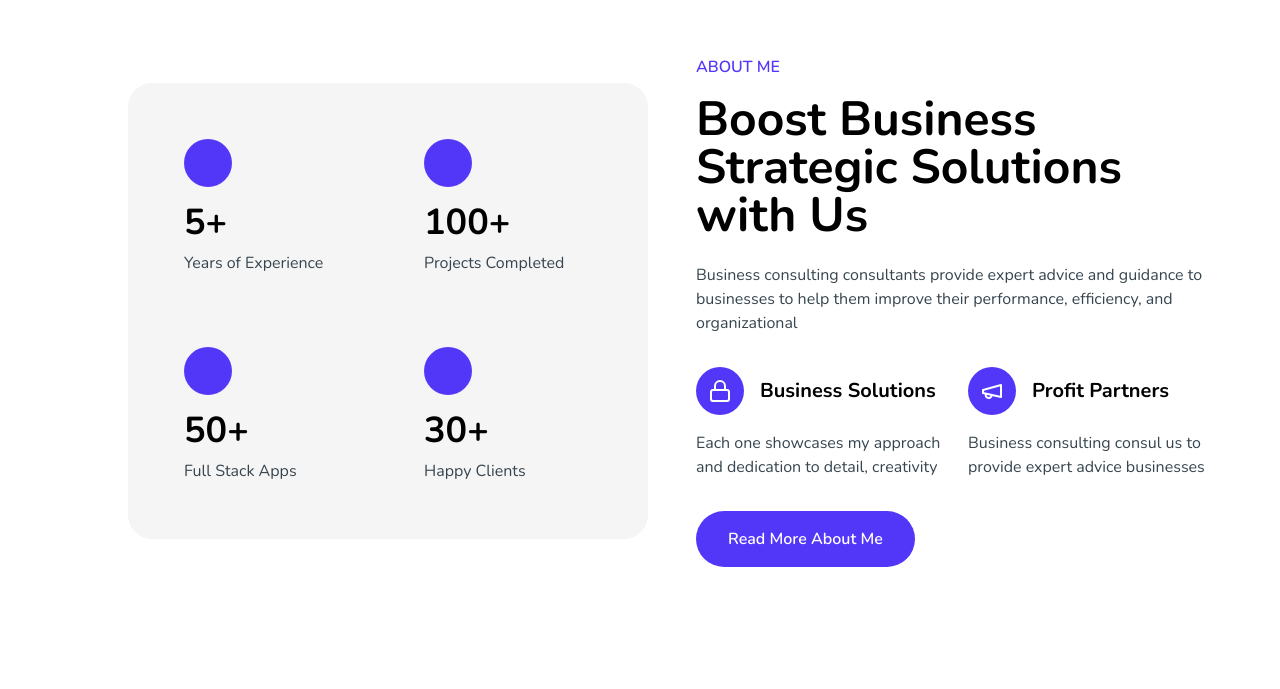
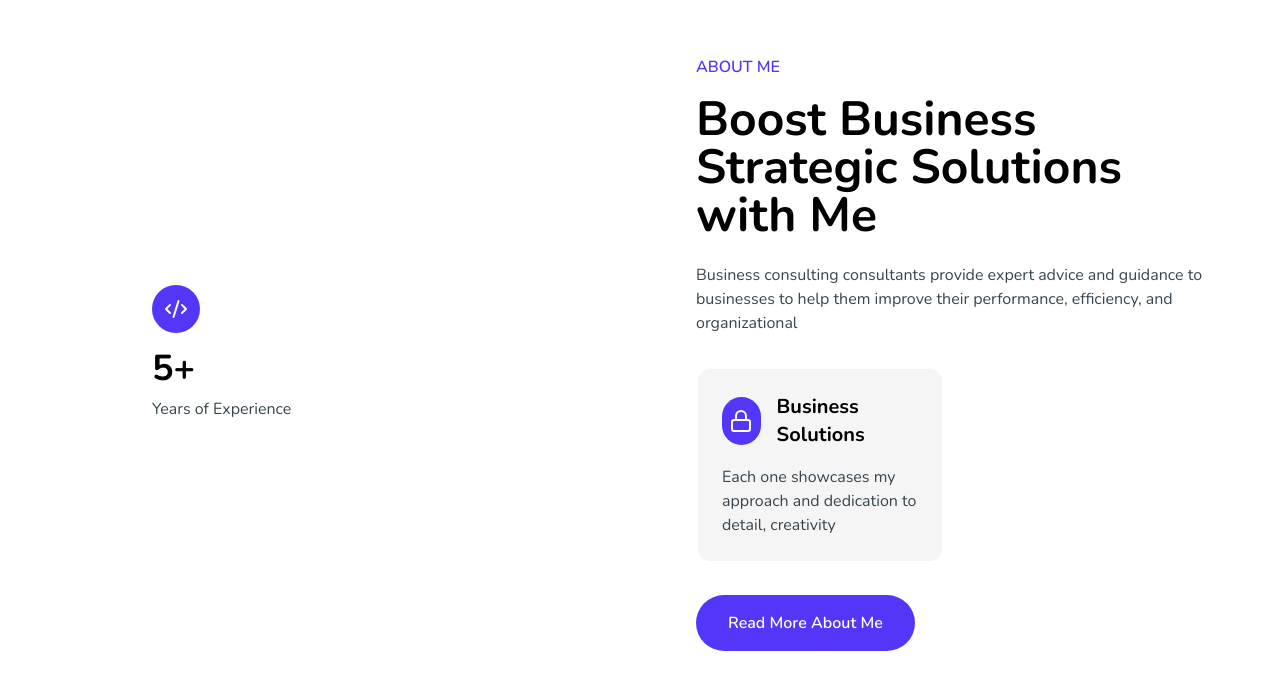
Before and after one commit to ahmedtahir2311/mappe, a Next.js app: page / in a window 1280 px wide. Shown: the part 1681-2370 px from the top of the page. Before the commit the page ends 2288 px from the top, so only its background shows below. Built offline with nearby package versions, Linux system fonts and the light colour scheme.

Commit message:
abbout section

```diff
--- a/src/components/module/about.tsx
+++ b/src/components/module/about.tsx
@@ -1,23 +1,16 @@
 import { StatCard } from '@/components/ui/stat-card';
 import { InfoCard } from '@/components/ui/info-card';
-import { Lock, Megaphone, Code, Briefcase } from 'lucide-react';
+import { Lock, Code2 } from 'lucide-react';
+import Card from '@/components/ui/card';
 
 const About = () => {
   return (
     <section className="w-full py-10 px-4 md:px-8 lg:px-16 bg-[rgb(var(--background-primary))]">
       <div className="max-w-7xl mx-auto grid grid-cols-1 lg:grid-cols-2 gap-12 items-center">
         {/* Left Column - Stats */}
-        <div className="space-y-8">
-          <div className="relative">
-            <div className="absolute -z-10 w-64 h-64 rounded-full bg-[rgb(var(--primary-main))] opacity-20 blur-[80px] -left-10 -top-10" />
-            <div className="bg-[rgb(var(--background-secondary))] p-8 rounded-3xl">
+        <div className="space-y-8 ">
           <div className="grid grid-cols-1 md:grid-cols-2 gap-6">
-                <StatCard icon={Code} title="5+" subtitle="Years of Experience" />
-                <StatCard icon={Briefcase} title="100+" subtitle="Projects Completed" />
-                <StatCard icon={Lock} title="50+" subtitle="Full Stack Apps" />
-                <StatCard icon={Megaphone} title="30+" subtitle="Happy Clients" />
-              </div>
-            </div>
+            <StatCard icon={Code2} title="5+" subtitle="Years of Experience" />
           </div>
         </div>
 
@@ -28,7 +21,7 @@ const About = () => {
               ABOUT ME
             </span>
             <h2 className="text-4xl md:text-5xl font-bold mb-6 text-[rgb(var(--text-primary))]">
-              Boost Business Strategic Solutions with Us
+              Boost Business Strategic Solutions with Me
             </h2>
             <p className="text-[rgb(var(--text-secondary))] mb-8">
               Business consulting consultants provide expert advice and guidance to businesses to
@@ -37,16 +30,14 @@ const About = () => {
           </div>
 
           <div className="grid grid-cols-1 md:grid-cols-2 gap-6">
+            <Card className="max-w-max max-h-max">
+              {' '}
               <InfoCard
                 icon={Lock}
                 title="Business Solutions"
                 description="Each one showcases my approach and dedication to detail, creativity"
               />
-            <InfoCard
-              icon={Megaphone}
-              title="Profit Partners"
-              description="Business consulting consul us to provide expert advice businesses"
-            />
+            </Card>
           </div>
 
           <button className="px-8 py-4 bg-[rgb(var(--primary-main))] text-white rounded-full font-semibold hover:opacity-90 transition-opacity">
--- a/src/components/ui/stat-card.tsx
+++ b/src/components/ui/stat-card.tsx
@@ -8,10 +8,10 @@ interface StatCardProps {
 
 export const StatCard = ({ icon: Icon, title, subtitle }: StatCardProps) => {
   return (
-    <div className="bg-[rgb(var(--background-secondary))] p-6 rounded-2xl">
+    <div className="bg-transparent p-6 rounded-2xl">
       {Icon && (
         <div className="w-12 h-12 flex items-center justify-center rounded-full bg-[rgb(var(--primary-main))] bg-opacity-10 mb-4">
-          <Icon className="w-6 h-6 text-[rgb(var(--primary-main))]" />
+          <Icon className="w-6 h-6 text-white" />
         </div>
       )}
       <h3 className="text-4xl font-bold text-[rgb(var(--text-primary))] mb-2">{title}</h3>
```
Lines whose indentation alone changed are shown as unchanged.
